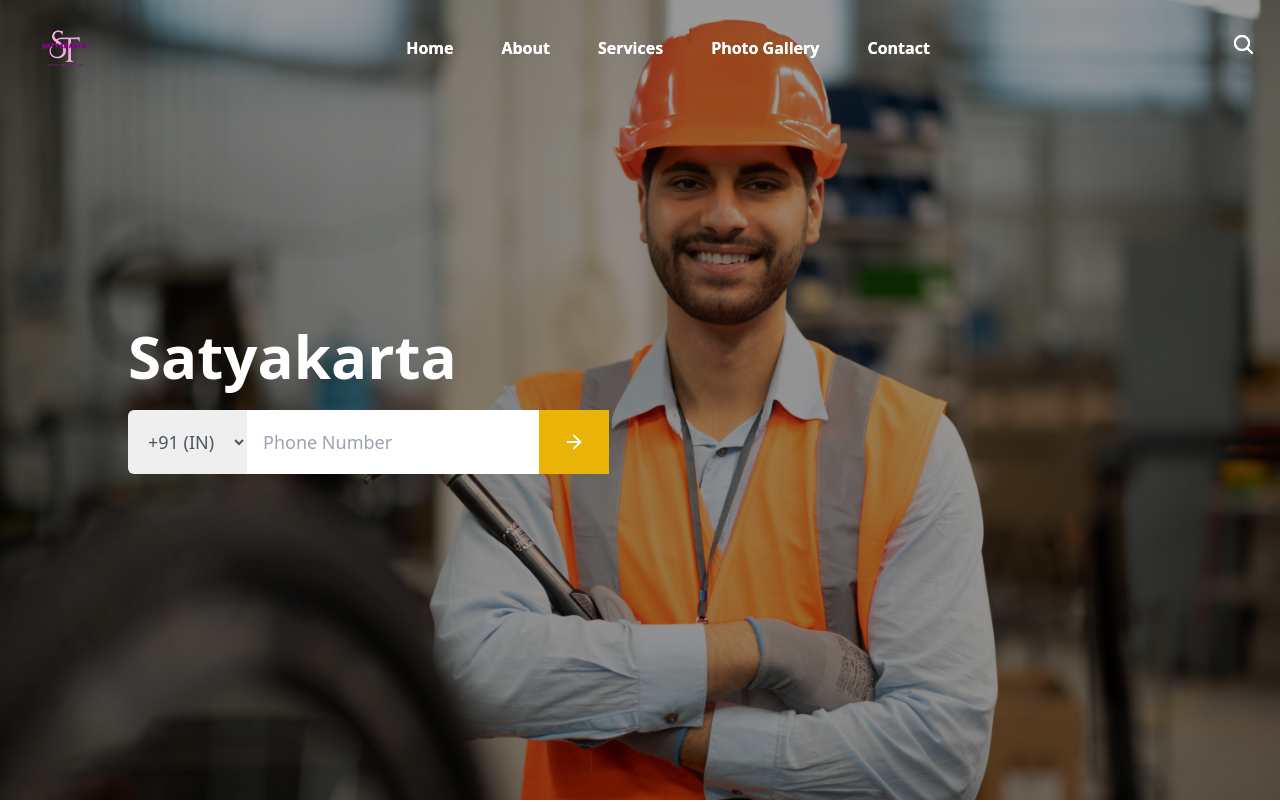
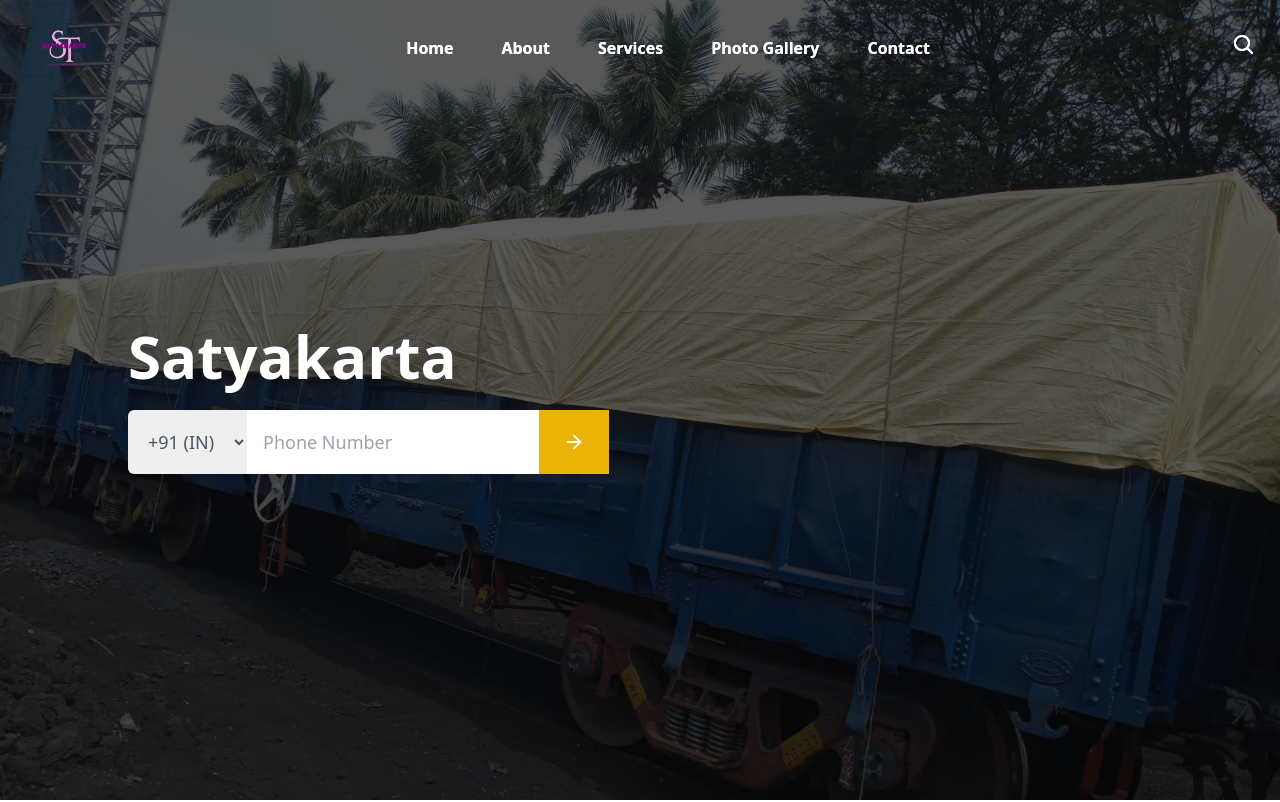
Before and after one commit to webservices715/Tarpaulin, a React (Vite) app: page / in a window 1280 px wide. Shown: the top 802 px of the page. Built offline with nearby package versions, Linux system fonts and the light colour scheme.

Commit message:
Adding new one

```diff
--- a/src/components/HeroSection.jsx
+++ b/src/components/HeroSection.jsx
@@ -2,6 +2,9 @@
 import { FiArrowRight } from "react-icons/fi";
 import Navbar from "./Navbar";
 import herosectionimage from "../assets/herosection.jpg";
+import hero_image from "../assets/header_image.jpeg";
+
+
 const HeroSection = () => {
   const [phoneNumber, setPhoneNumber] = useState("");
 
@@ -16,10 +19,8 @@
 I would like to get in touch with you.
 User's Phone Number: ${phoneNumber}`;
 
-      // Replace '9875563641' with your WhatsApp number
       const whatsappURL = `https://wa.me/9875563641?text=${encodeURIComponent(whatsappMessage)}`;
 
-      // Open WhatsApp URL in a new tab
       window.open(whatsappURL, "_blank");
     }
   };
@@ -29,10 +30,10 @@
       <Navbar />
       <div
         className="relative h-screen bg-cover bg-top bg-no-repeat overflow-hidden"
-        style={{ backgroundImage: `url(${herosectionimage})` }}
+        style={{ backgroundImage: `url(${hero_image})` }}
       >
         {/* Overlay */}
-        <div className="absolute inset-0 bg-black bg-opacity-40"></div>
+        <div className="absolute inset-0 bg-black bg-opacity-65"></div>
 
         {/* Content */}
         <div className="relative z-10 flex flex-col justify-center h-full px-6 md:px-16 lg:px-32">
```
Also changed, not shown: src/assets/header_image.jpeg (added).
